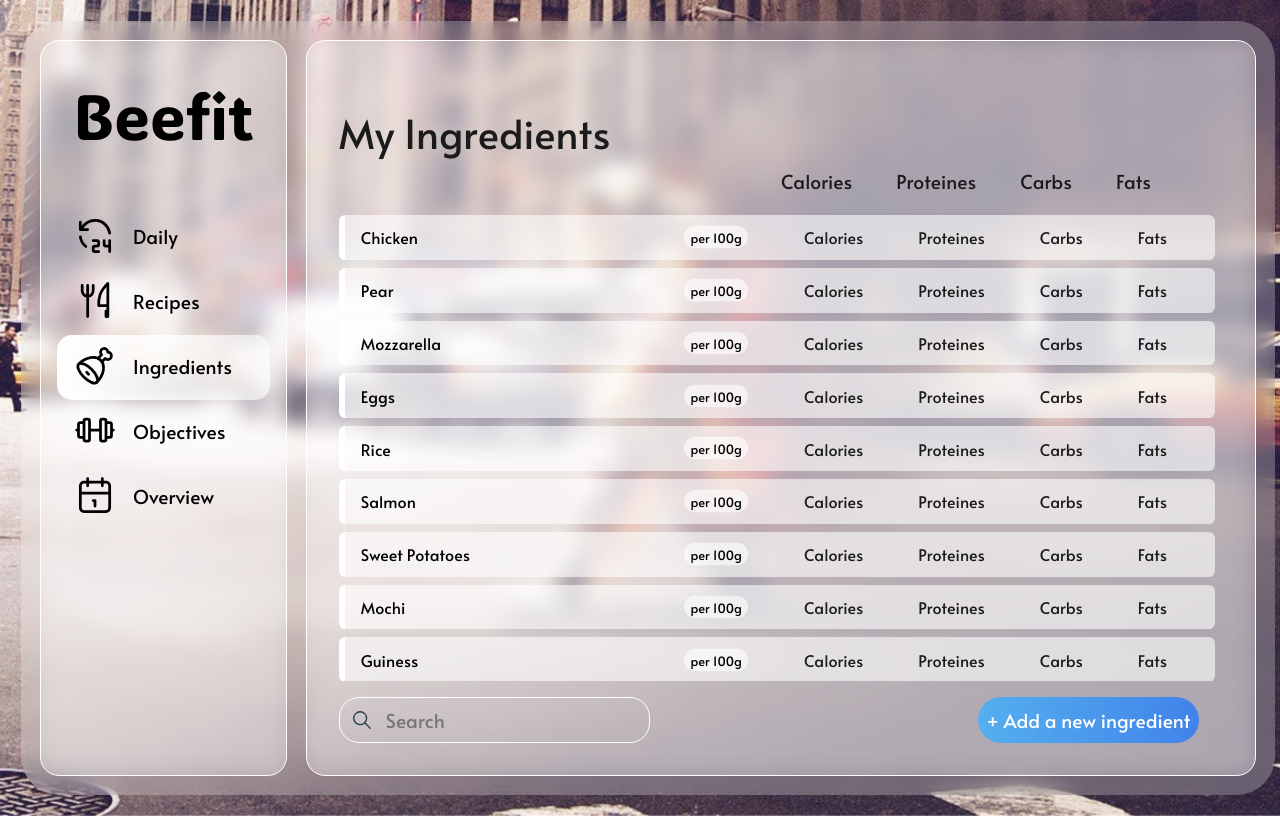
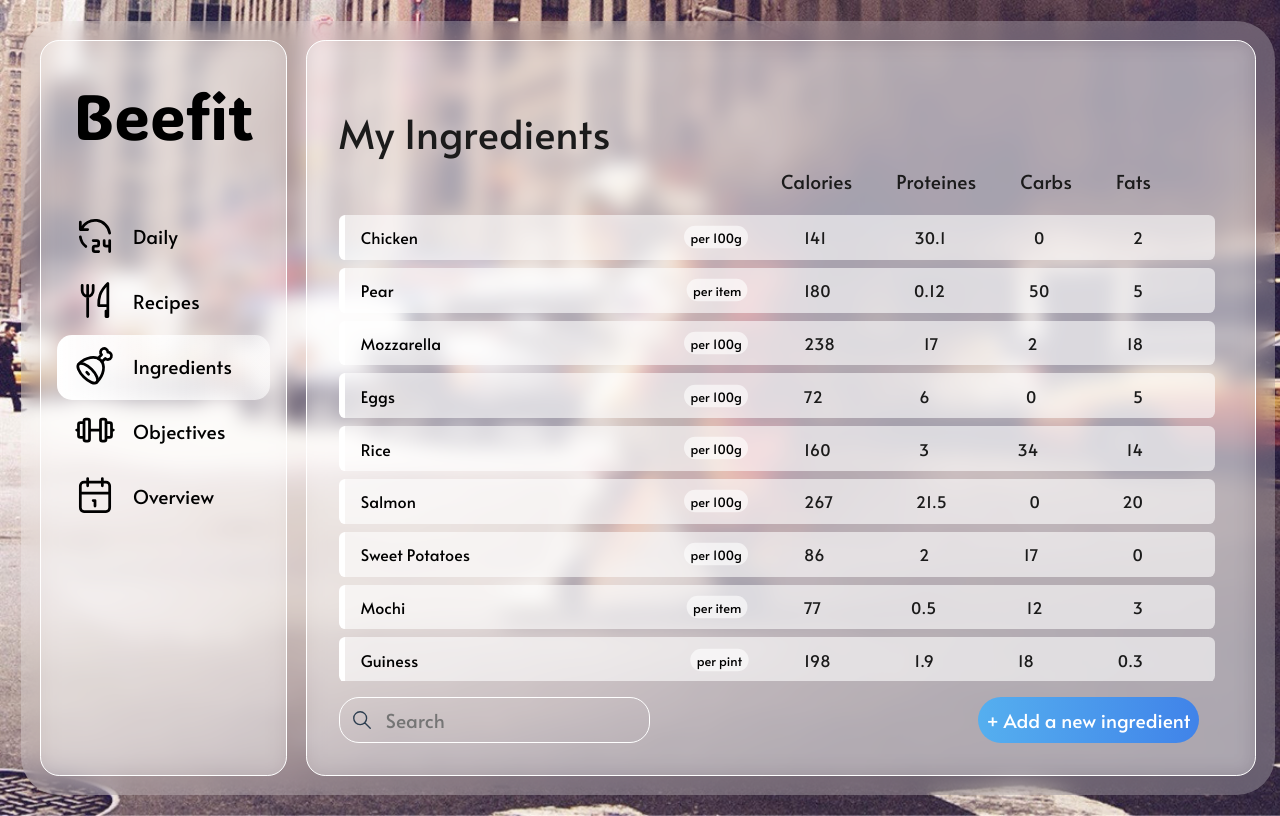
Before and after one commit to dremmwell/Beefit, a React (Vite) app: page / in a window 1280 px wide. Both pictures are taken after a click on the item "Ingredients". Built offline with nearby package versions, Linux system fonts and the light colour scheme.

Commit message:
display ingredients props

```diff
--- a/src/components/IngredientBar.jsx
+++ b/src/components/IngredientBar.jsx
@@ -7,13 +7,13 @@ function IngredientBar({ingredient}){
         <div className={ingredientBar.bar}>
             <div className={ingredientBar.title}>
                 <div className={ingredientBar.name}>{ingredient.name}</div>
-                <div className={ingredientBar.per}>per 100g</div>
+                <div className={ingredientBar.per}>per {ingredient.per}</div>
             </div>
             <div className={ingredientBar.properties}>
-                <h1>Calories</h1>
-                <h1>Proteines</h1>
-                <h1>Carbs</h1>
-                <h1>Fats</h1>
+                <h1>{ingredient.calories}</h1>
+                <h1>{ingredient.proteins}</h1>
+                <h1>{ingredient.carbs}</h1>
+                <h1>{ingredient.fats}</h1>
             </div>
         </div>
     )
--- a/src/styles/IngredientBar.module.css
+++ b/src/styles/IngredientBar.module.css
@@ -43,7 +43,7 @@
     display: flex;
     align-items: flex-end;
     justify-content: space-between;
-    padding-right: 3rem;
+    padding-right: 4.5rem;
 }
 
 .properties h1{
```
Also changed, not shown: src/data/ingredientsData.json (+12 -1 lines).
